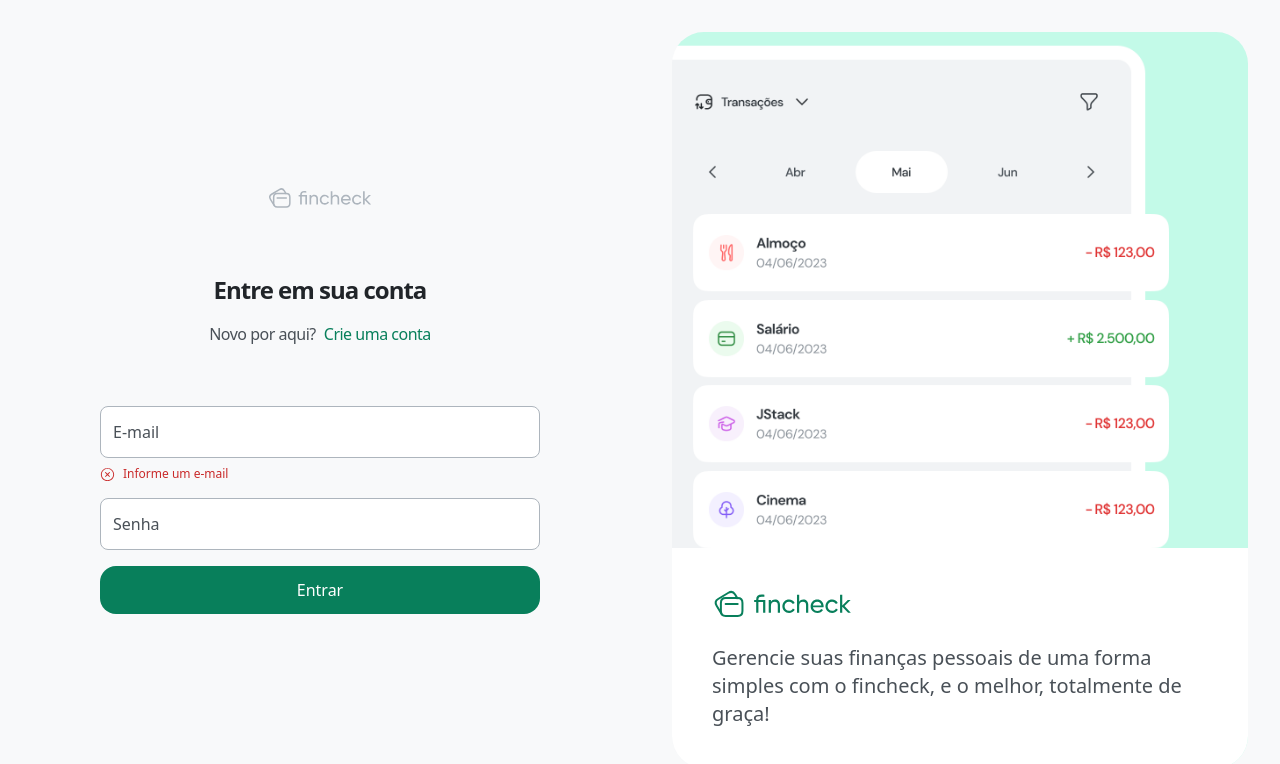
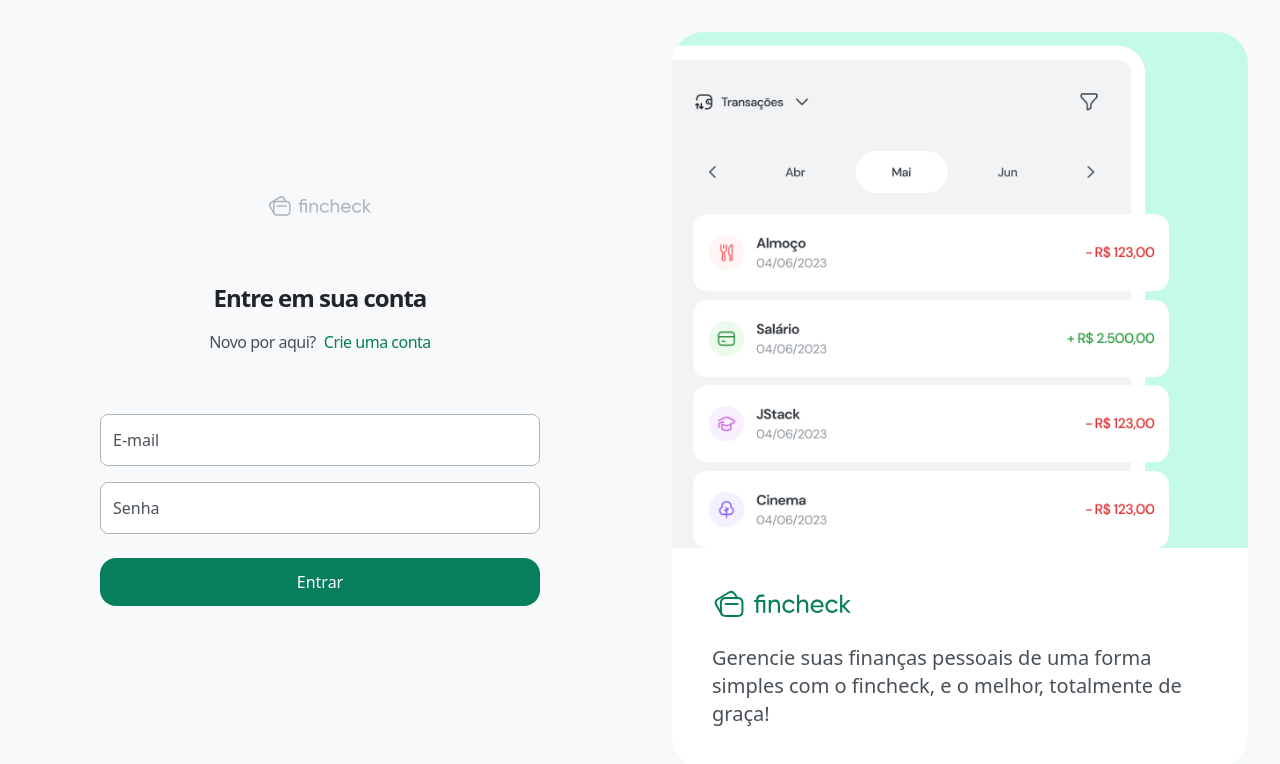
Before and after one commit to michelzaum/fincheck, a React (Vite) app in the folder frontend/: page /login in a window 1280 px wide. Shown: the top 764 px of the page. Built offline with nearby package versions, Linux system fonts and the light colour scheme.

Commit message:
feat: Using clsx and tailwind-merge to deal with classNames

```diff
--- a/frontend/package.json
+++ b/frontend/package.json
@@ -12,10 +12,12 @@
   "dependencies": {
     "@hookform/resolvers": "^3.3.4",
     "@radix-ui/react-icons": "^1.3.0",
+    "clsx": "^2.1.0",
     "react": "^18.2.0",
     "react-dom": "^18.2.0",
     "react-hook-form": "^7.50.0",
     "react-router-dom": "^6.21.3",
+    "tailwind-merge": "^2.2.1",
     "zod": "^3.22.4"
   },
   "devDependencies": {
--- /dev/null
+++ b/frontend/src/app/utils/cn.ts
@@ -0,0 +1,6 @@
+import clsx, { ClassValue } from "clsx";
+import { twMerge } from "tailwind-merge";
+
+export function cn(...inputs: ClassValue[]) {
+  return twMerge(clsx(inputs));
+}
--- a/frontend/src/view/components/Button.tsx
+++ b/frontend/src/view/components/Button.tsx
@@ -1,13 +1,16 @@
 import { ComponentProps } from "react";
+import { cn } from "../../app/utils/cn";
 
 interface ButtonProps extends ComponentProps<'button'> {}
 
-export function Button(props: ButtonProps) {
+export function Button({className, ...props}: ButtonProps) {
   return (
     <button
       {...props}
-      className="bg-teal-900 hover:bg-teal-800 disabled:bg-gray-100 disabled:text-gray-400 disabled:cursor-not-allowed
-      px-6 h-12 rounded-2xl font-medium text-white transition-all"
+      className={cn(`bg-teal-900 hover:bg-teal-800 disabled:bg-gray-100 disabled:text-gray-400 disabled:cursor-not-allowed
+        px-6 h-12 rounded-2xl font-medium text-white transition-all`,
+        className,
+      )}
     >
     </button>
   )
--- a/frontend/src/view/components/input.tsx
+++ b/frontend/src/view/components/input.tsx
@@ -1,5 +1,6 @@
 import { ComponentProps, forwardRef } from "react";
 import { CrossCircledIcon } from '@radix-ui/react-icons';
+import { cn } from "../../app/utils/cn";
 
 interface InputProps extends ComponentProps<'input'> {
   name: string;
@@ -7,7 +8,7 @@ interface InputProps extends ComponentProps<'input'> {
 }
 
 export const Input = forwardRef<HTMLInputElement, InputProps>(
-  ({ placeholder, name, id, error, ...props}, ref) => {
+  ({ placeholder, name, id, error, className, ...props}, ref) => {
     const inputId = id ?? name;
 
     return (
@@ -17,8 +18,12 @@ export const Input = forwardRef<HTMLInputElement, InputProps>(
           ref={ref}
           name={name}
           id={inputId}
-          className="bg-white w-full rounded-lg border border-gray-500 px-3 h-[52px] text-gray-800 pt-4 peer placeholder-shown:pt-0
-          focus:border-gray-800 transition-all outline-none"
+          className={cn(
+            `bg-white w-full rounded-lg border border-gray-500 px-3 h-[52px] text-gray-800 pt-4 peer placeholder-shown:pt-0
+            focus:border-gray-800 transition-all outline-none`,
+            error && '!border-red-900 ',
+            className,
+          )}
           placeholder=""
         />
         <label
--- a/frontend/src/view/pages/Login/index.tsx
+++ b/frontend/src/view/pages/Login/index.tsx
@@ -25,17 +25,15 @@ export function Login() {
         <Input
           type="email"
           placeholder="E-mail"
-          error="Informe um e-mail"
+          error={errors.email?.message}
           {...register('email')}
         />
-        {errors.email && <span>{errors.email.message}</span>}
-
         <Input
           type="password"
           placeholder="Senha"
+          error={errors.password?.message}
           {...register('password')}
         />
-        {errors.password && <span>{errors.password.message}</span>}
 
         <Button type="submit" className="mt-2">
           Entrar
```
Also changed, not shown: 1 other file (tests, documents, lock files or other folders).
